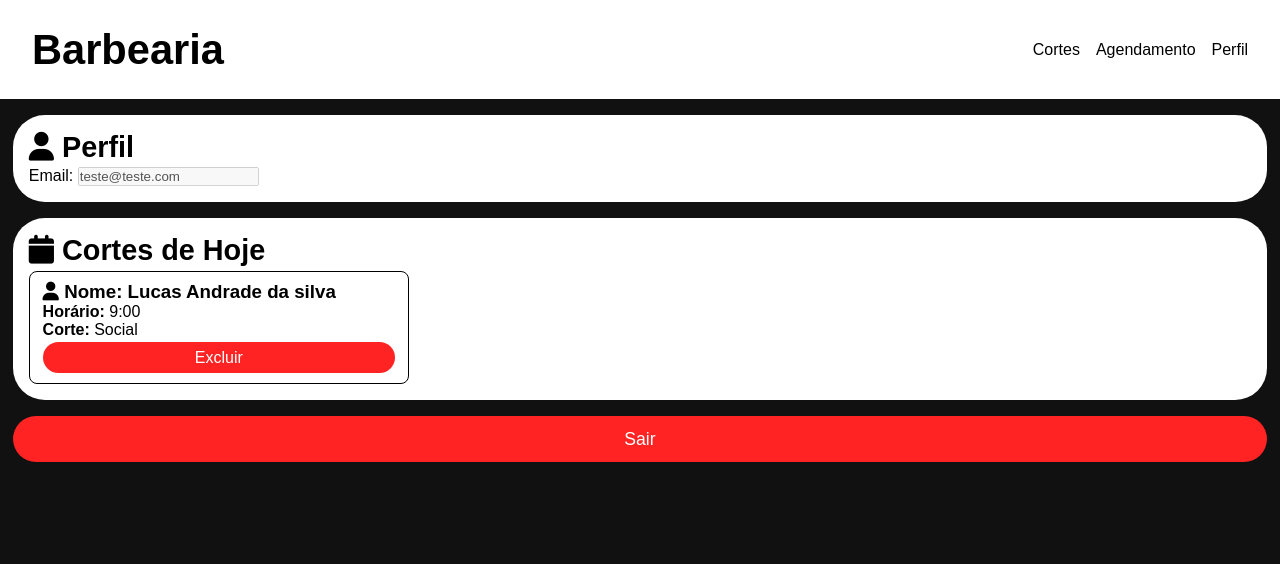
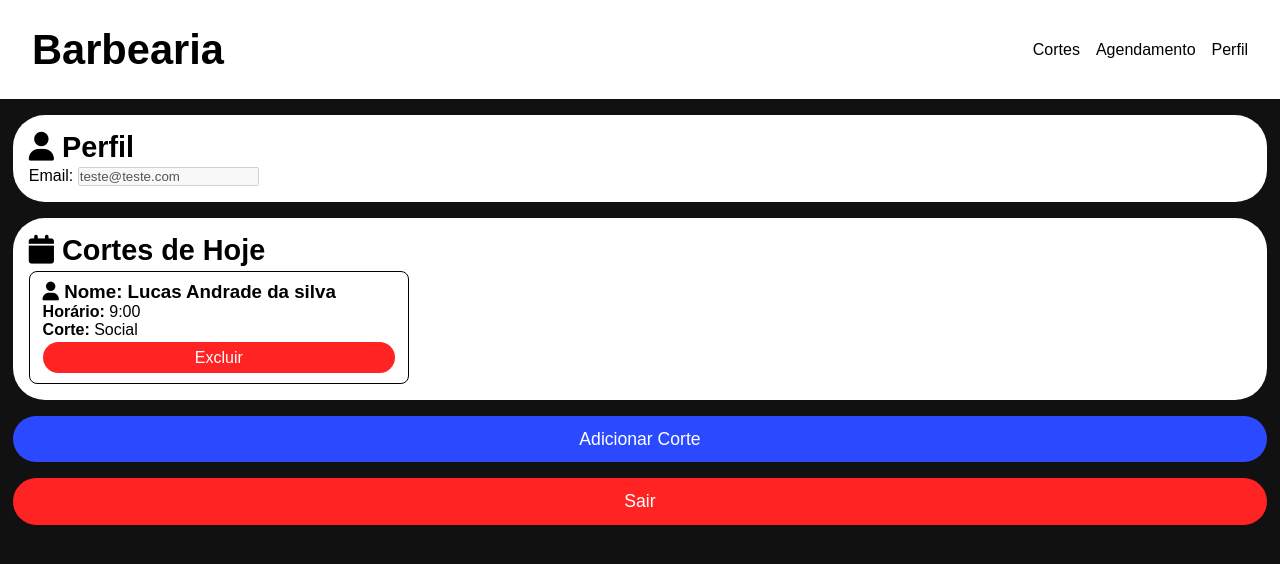
Before and after one commit to Pedro-Rocha-Araujo/barber-manager, a React (Create React App) app in the folder frontend/: page /perfil in a window 1280 px wide. Shown: the top 564 px of the page. Built offline with nearby package versions, Linux system fonts and the light colour scheme; sample sign-in values are in the browser's storage.

Commit message:
Adicionei funcionalidade nos botões do perfil

```diff
--- a/frontend/src/components/cortes/cortes.css
+++ b/frontend/src/components/cortes/cortes.css
@@ -77,7 +77,7 @@ div.corte {
   display: flex;
   align-items: center;
   justify-content: space-between;
-  padding: 1rem 1.4rem;
+  padding: 0.8rem 1.2rem;
   border-radius: 2rem;
   transition: all 0.2s;
 }
--- a/frontend/src/components/perfil/PerfilAdmin.js
+++ b/frontend/src/components/perfil/PerfilAdmin.js
@@ -1,7 +1,16 @@
+import { useNavigate } from "react-router-dom"
 import Header from "../elements/Header"
 import "./perfil.css"
 
 function PerfilAdmin() {
+
+  const navigate = useNavigate()
+
+  function sairConta() {
+    localStorage.removeItem("token")
+    navigate("/")
+  }
+
   return (
     <>
       <Header />
@@ -29,7 +38,11 @@ function PerfilAdmin() {
 
         </div>
 
-        <button>Sair</button>
+        <button
+          id="blue" type="button" onClick={()=>navigate("/novo-corte")}
+        >Adicionar Corte</button>
+
+        <button onClick={sairConta}>Sair</button>
 
       </section>
     </>
--- a/frontend/src/components/perfil/perfil.css
+++ b/frontend/src/components/perfil/perfil.css
@@ -55,6 +55,14 @@ section.perfil button:hover {
    background-color: rgb(224, 73, 73);
 }
 
+button#blue {
+  background-color: #2b4aff;
+}
+
+button#blue:hover {
+  background-color: #3f5cff;
+}
+
 div.agendamento button {
   width: 100%;
   font-size: clamp(0.85rem, 3vw, 1rem);
```
